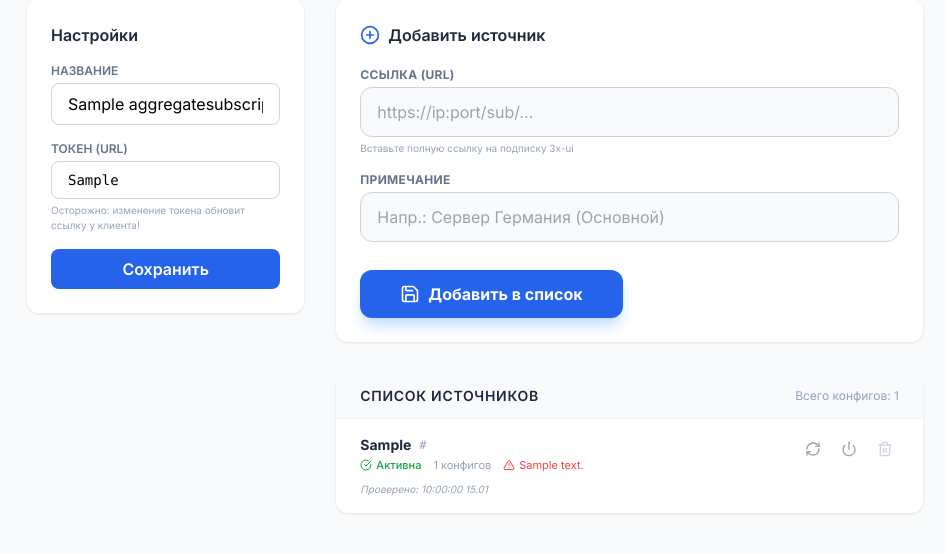
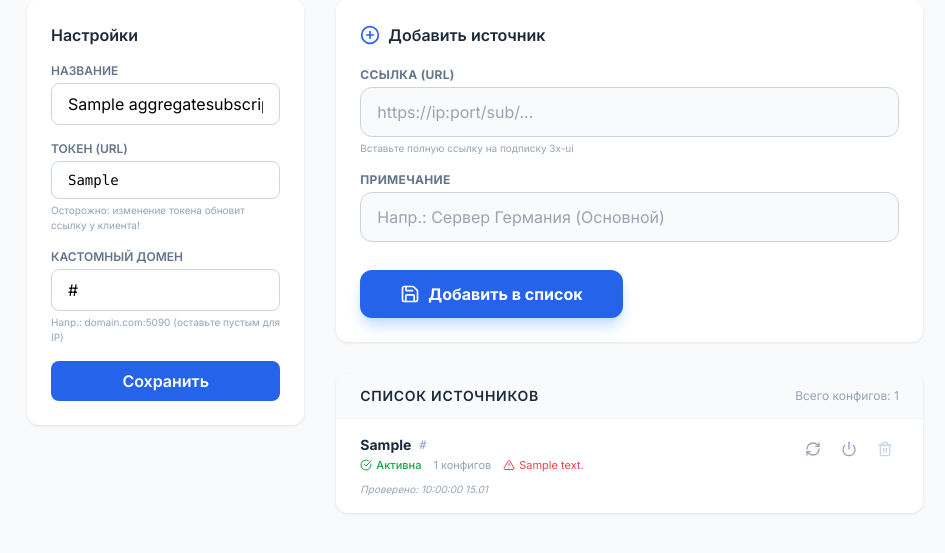
Before and after one commit to Doppelgangers/vpn-subscription-aggregator, a Django app: page /sub/1/edit/ in a window 1280 px wide. Shown: the part 149-702 px from the top of the page, without its empty margins (165-1110 px from the left). Run offline with Django 4.2, Linux system fonts and the light colour scheme; a user stored in the database is signed in; tables that the repository leaves empty hold one stand-in row (values such as "Sample post"); some libraries are stand-ins or nearby versions.

Commit message:
feat: add per-subscription custom base url and restart script

```diff
--- a/vpn_app/forms.py
+++ b/vpn_app/forms.py
@@ -4,7 +4,7 @@ from .models import AggregateSubscription, SourceLink
 class AggregateSubscriptionForm(forms.ModelForm):
     class Meta:
         model = AggregateSubscription
-        fields = ['name', 'token']
+        fields = ['name', 'token', 'custom_base_url']
         widgets = {
             'name': forms.TextInput(attrs={
                 'class': 'w-full px-4 py-2 border border-slate-300 rounded-lg focus:ring-2 focus:ring-blue-500 focus:border-blue-500 outline-none transition',
@@ -13,6 +13,10 @@ class AggregateSubscriptionForm(forms.ModelForm):
             'token': forms.TextInput(attrs={
                 'class': 'w-full px-4 py-2 border border-slate-300 rounded-lg focus:ring-2 focus:ring-blue-500 focus:border-blue-500 outline-none transition font-mono text-sm',
                 'placeholder': 'Уникальный токен или UUID'
+            }),
+            'custom_base_url': forms.TextInput(attrs={
+                'class': 'w-full px-4 py-2 border border-slate-300 rounded-lg focus:ring-2 focus:ring-blue-500 focus:border-blue-500 outline-none transition',
+                'placeholder': 'subses.doppelgangeres.com:5090'
             })
         }
 
--- a/vpn_app/models.py
+++ b/vpn_app/models.py
@@ -4,6 +4,7 @@ from django.db import models
 class AggregateSubscription(models.Model):
     name = models.CharField("Название", max_length=100, default="My Multi-Node Sub")
     token = models.CharField("Токен подписки", max_length=64, default=uuid.uuid4, unique=True)
+    custom_base_url = models.CharField("Кастомный домен/URL", max_length=255, blank=True, help_text="Напр.: subses.doppelgangeres.com:5090")
     created_at = models.DateTimeField(auto_now_add=True)
 
     def __str__(self):
--- a/vpn_app/templates/vpn_app/sub_edit.html
+++ b/vpn_app/templates/vpn_app/sub_edit.html
@@ -27,6 +27,11 @@
                             <label class="block text-xs font-semibold text-slate-500 uppercase mb-1">Токен (URL)</label>
                             {{ form.token }}
                             <p class="text-[10px] text-slate-400 mt-1">Осторожно: изменение токена обновит ссылку у клиента!</p>
+                        </div>
+                        <div>
+                            <label class="block text-xs font-semibold text-slate-500 uppercase mb-1">Кастомный домен</label>
+                            {{ form.custom_base_url }}
+                            <p class="text-[10px] text-slate-400 mt-1">Напр.: domain.com:5090 (оставьте пустым для IP)</p>
                         </div>
                         <button type="submit" class="w-full bg-blue-600 hover:bg-blue-700 text-white py-2 rounded-lg transition font-semibold">
                             Сохранить
```
Also changed, not shown: vpn_app/templates/vpn_app/dashboard.html (+6 -2 lines), vpn_app/migrations/0006_aggregatesubscription_custom_base_url.py (added), 1 other file.
